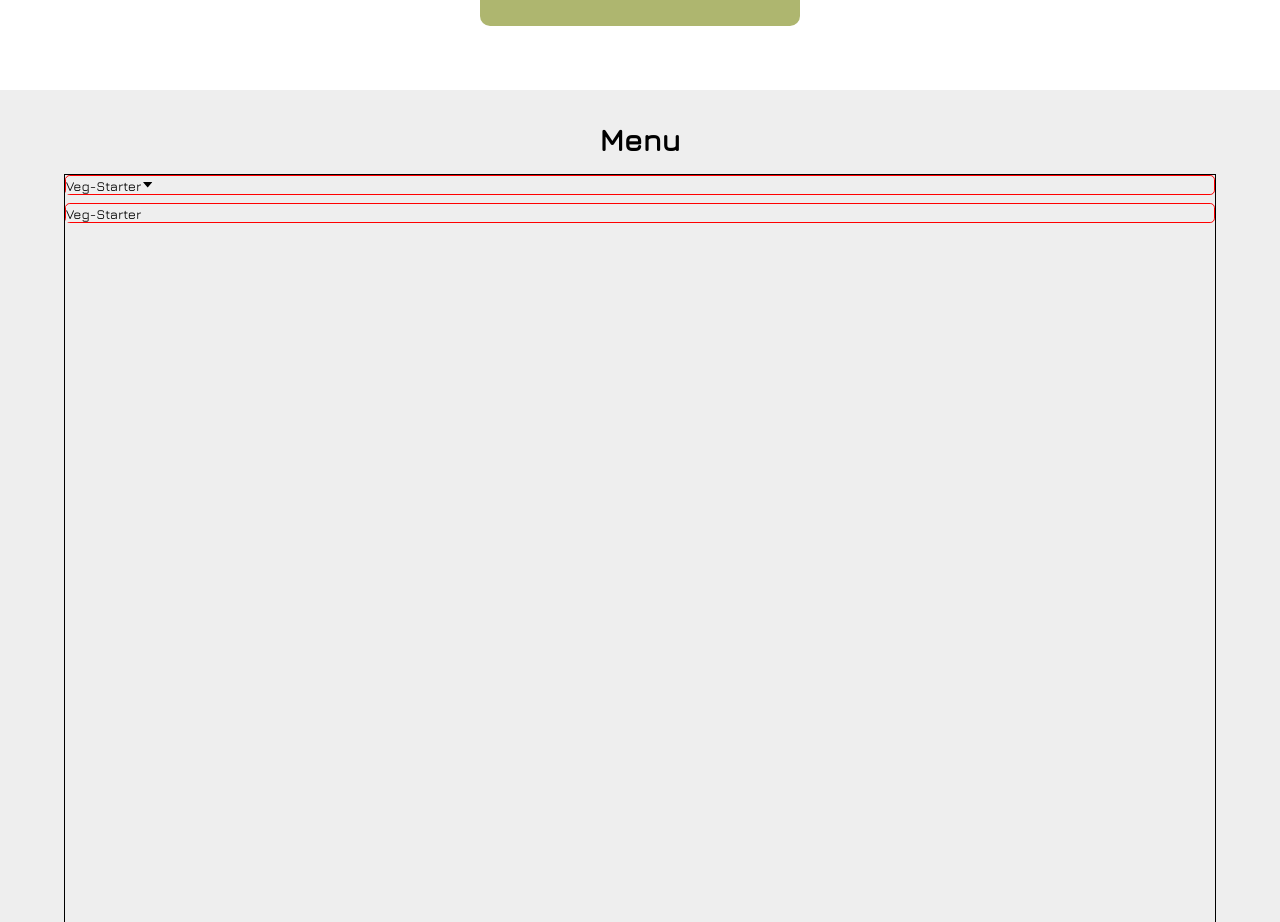
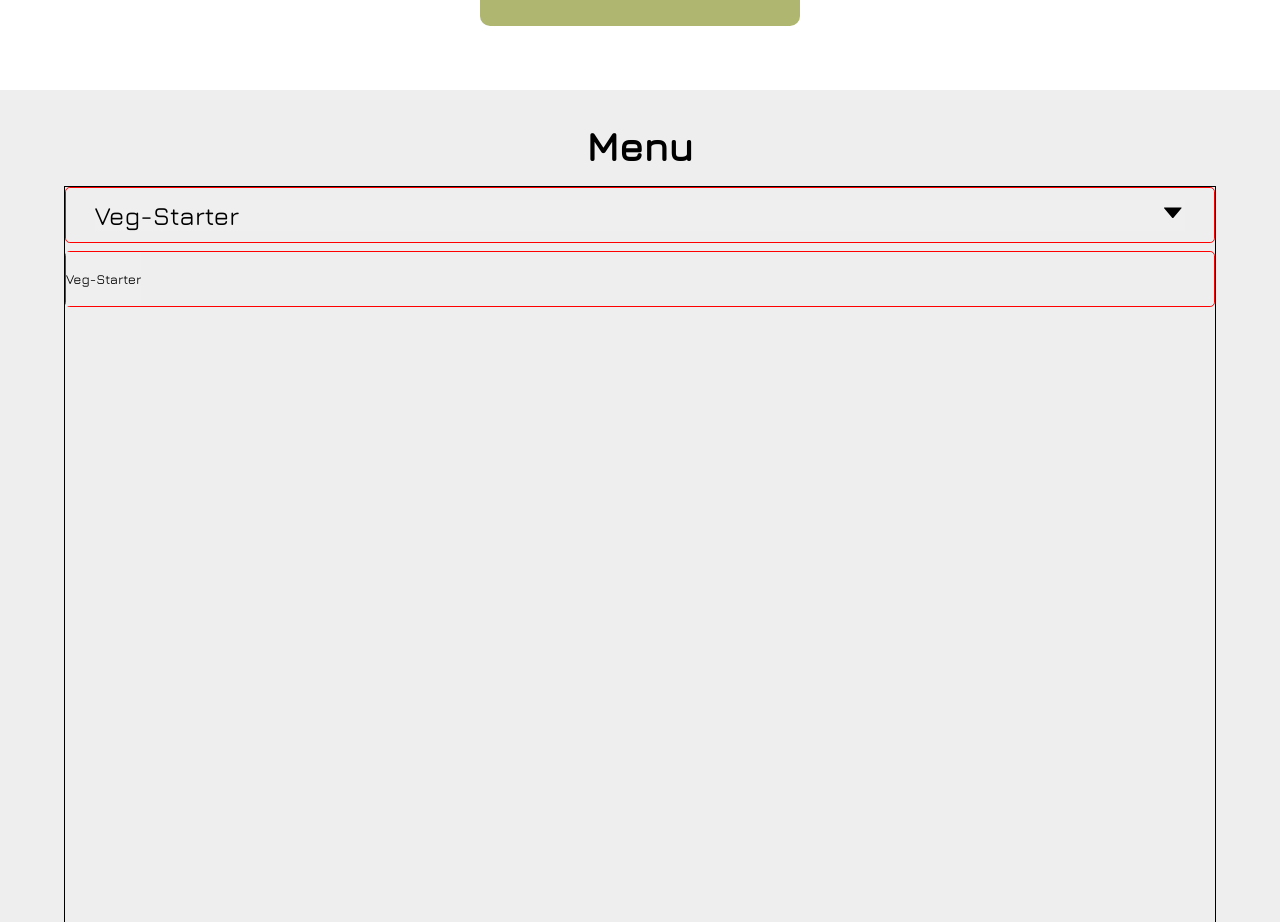
Before and after one commit to Coder-Dai/Golden-Sip, a React (Create React App) app: page / in a window 1280 px wide. Shown: the part 2020-2942 px from the top of the page. Built offline with nearby package versions, Linux system fonts and the light colour scheme.

Commit message:
Add the starters list in the container

```diff
--- a/src/components/Menu/Menu.jsx
+++ b/src/components/Menu/Menu.jsx
@@ -13,7 +13,8 @@ const Menu = () => {
       <div className="menu-container">
         <div className="menu-content">
           <button
-          onClick={() => setIsOpen((prev) => !prev)}>
+          onClick={() => setIsOpen((prev) => !prev)}
+          className='menu-btn'>
             Veg-Starter
             {!isOpen ? (
               <AiOutlineCaretDown />)
@@ -21,6 +22,17 @@ const Menu = () => {
               (<AiOutlineCaretUp />
             )}
           </button>
+
+        {isOpen && (
+          <div className="menu-list">
+            {vegS.map((item, i) => (
+              <div key={i}>
+                <p className="menu-name">{item.name}</p>
+                <p className="menu-desc">{item.desc}</p>
+              </div>
+            ))}
+          </div>
+        )}
         </div>
         <div className="menu-content">
           <button>Veg-Starter</button>
--- a/src/components/Menu/menu.css
+++ b/src/components/Menu/menu.css
@@ -7,6 +7,7 @@
 
 #menu h1 {
     text-align: center;
+    font-size: 2.5rem;
     /* margin-top: 20rem; */
 }
 
@@ -21,7 +22,23 @@
 }
 
 .menu-content {
+    position: relative;
     border-radius: 0.3rem;
     border: 1px solid red;
+    height: 3.5rem;
+    display: flex;
+    justify-content: space-between;
+}
 
+.menu-btn {
+    width: 95%;
+    margin: auto;
+    display: flex;
+    justify-content: space-between;
+    font-size: 1.6rem;
 }
+
+.menu-list {
+    position: absolute;
+    /* color: black; */
+}
```
